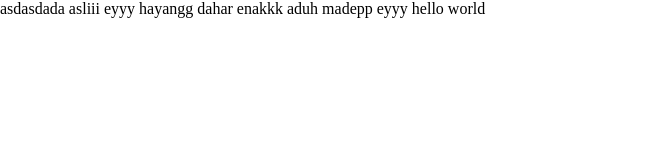
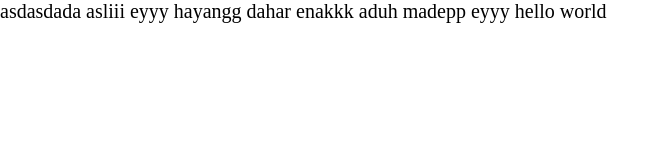
Before and after one commit to WismarPutra/percobaan, a plain HTML site: page index.html in a window 1280 px wide. Shown: the whole page, without its empty margins (0-669 px from the left). Drawn offline with Linux system fonts and the light colour scheme.

Commit message:
ganti style

```diff
--- a/style.css
+++ b/style.css
@@ -2,3 +2,9 @@
     margin: 0;
     padding: 0;
 }
+
+body{
+    margin: 0;
+    padding: 0;
+    font-size: 20px;
+}
```
